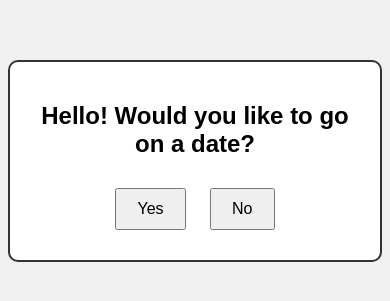
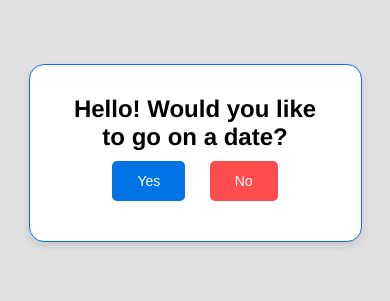
Before and after one commit to karthikVaranasi/date-invi, a plain HTML site: page index.html in a window 390 px wide. Shown: the part 269-570 px from the top of the page. Drawn offline with Linux system fonts and the light colour scheme.

Commit message:
Update index.html

```diff
--- a/index.html
+++ b/index.html
@@ -3,40 +3,103 @@
 <head>
     <meta charset="UTF-8">
     <meta name="viewport" content="width=device-width, initial-scale=1.0">
-    <title>Date Invitation</title>
+    <title>Date Invitation - VK </title>
     <style>
+        /* General Reset */
+        * {
+            margin: 0;
+            padding: 0;
+            box-sizing: border-box;
+        }
+
+        /* Body and Layout */
         body {
             display: flex;
             justify-content: center;
             align-items: center;
             height: 100vh;
-            background-color: #f0f0f0;
-            font-family: Arial, sans-serif;
-            flex-direction: column;
-        }
-        #invite {
-            border: 2px solid #333;
+            background-color: #e0e0e0;
+            font-family: 'Helvetica Neue', Arial, sans-serif;
             padding: 20px;
-            background-color: #fff;
-            border-radius: 10px;
             text-align: center;
         }
+
+        /* Container Styling */
+        #invite {
+            border: 1px solid #0073e6;
+            padding: 30px;
+            background-color: #fff;
+            border-radius: 15px;
+            box-shadow: 0 4px 8px rgba(0, 0, 0, 0.1);
+            max-width: 400px;
+            width: 100%;
+        }
+
+        /* Button Styling */
         button {
             margin: 10px;
-            padding: 10px 20px;
+            padding: 15px 30px;
             font-size: 16px;
             cursor: pointer;
+            border: none;
+            border-radius: 5px;
+            transition: background-color 0.3s, transform 0.2s;
         }
+
+        button#yes {
+            background-color: #0073e6;
+            color: white;
+        }
+
+        button#yes:hover {
+            background-color: #005bb5;
+        }
+
+        button#no {
+            background-color: #ff4d4d;
+            color: white;
+        }
+
+        button#no:hover {
+            background-color: #cc0000;
+        }
+
+        /* Hidden Class for Invitation */
         .hidden {
             display: none;
         }
+
+        /* Thank You Message Styling */
         .thankyou {
             display: none;
-            animation: fadeIn 2s;
+            animation: fadeIn 2s ease-in-out;
+            max-width: 400px;
+            background-color: #0073e6;
+            color: white;
+            padding: 20px;
+            border-radius: 15px;
+            box-shadow: 0 4px 8px rgba(0, 0, 0, 0.1);
         }
+
         @keyframes fadeIn {
             from { opacity: 0; }
             to { opacity: 1; }
+        }
+
+        /* Mobile Responsiveness */
+        @media (max-width: 600px) {
+            body {
+                padding: 10px;
+            }
+
+            button {
+                padding: 12px 25px;
+                font-size: 14px;
+            }
+
+            #invite, .thankyou {
+                width: 90%;
+            }
         }
     </style>
 </head>
@@ -57,7 +120,8 @@
     const noButton = document.getElementById('no');
     const thankyouMessage = document.getElementById('thankyouMessage');
 
-    noButton.addEventListener('click', function() {
+    // Hover event for the no button
+    noButton.addEventListener('mouseover', function() {
         const randomX = Math.random() * (window.innerWidth - 100);
         const randomY = Math.random() * (window.innerHeight - 100);
         noButton.style.position = 'absolute';
@@ -65,6 +129,7 @@
         noButton.style.top = `${randomY}px`;
     });
 
+    // Click event for the yes button
     yesButton.addEventListener('click', function() {
         document.getElementById('invite').classList.add('hidden');
         thankyouMessage.classList.remove('hidden');
```
